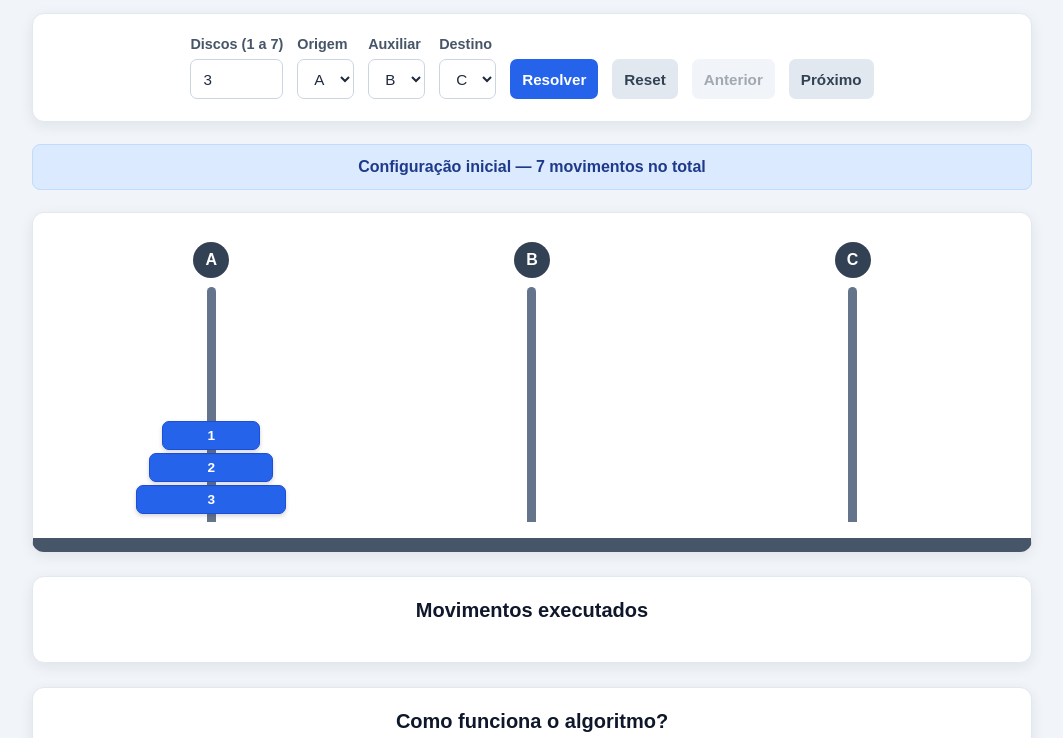
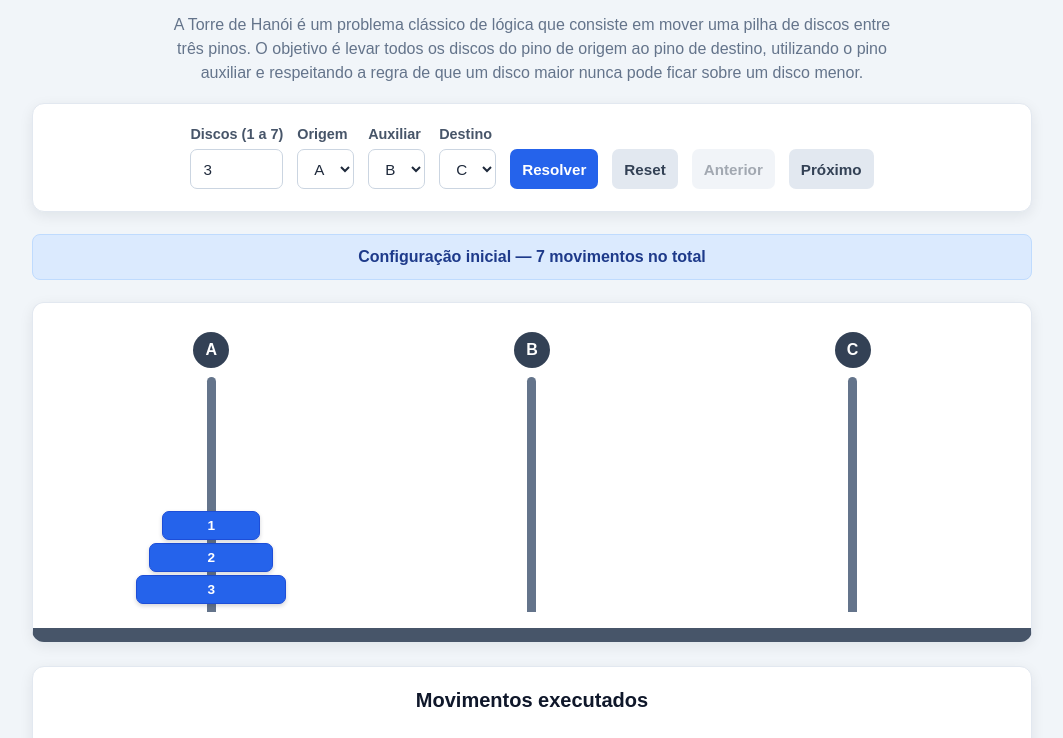
Before and after one commit to vh-dev-fatec/torres-hanoi, a website: page index.html in a window 1280 px wide. Shown: the part 95-833 px from the top of the page, without its empty margins (108-1171 px from the left). Drawn offline with Linux system fonts and the light colour scheme.

Commit message:
feat: adiciona introdução sobre as Torres de Hanoi

```diff
--- a/index.html
+++ b/index.html
@@ -10,6 +10,14 @@
 <body>
   <main>
     <h1>Torres de Hanói</h1>
+
+    <p class="algoritmo-introducao">
+      A Torre de Hanói é um problema clássico de lógica que consiste em mover
+      uma pilha de discos entre três pinos. O objetivo é levar todos os discos
+      do pino de origem ao pino de destino, utilizando o pino auxiliar e
+      respeitando a regra de que um disco maior nunca pode ficar sobre um
+      disco menor.
+    </p>
 
     <section class="controles">
       <label>
```
